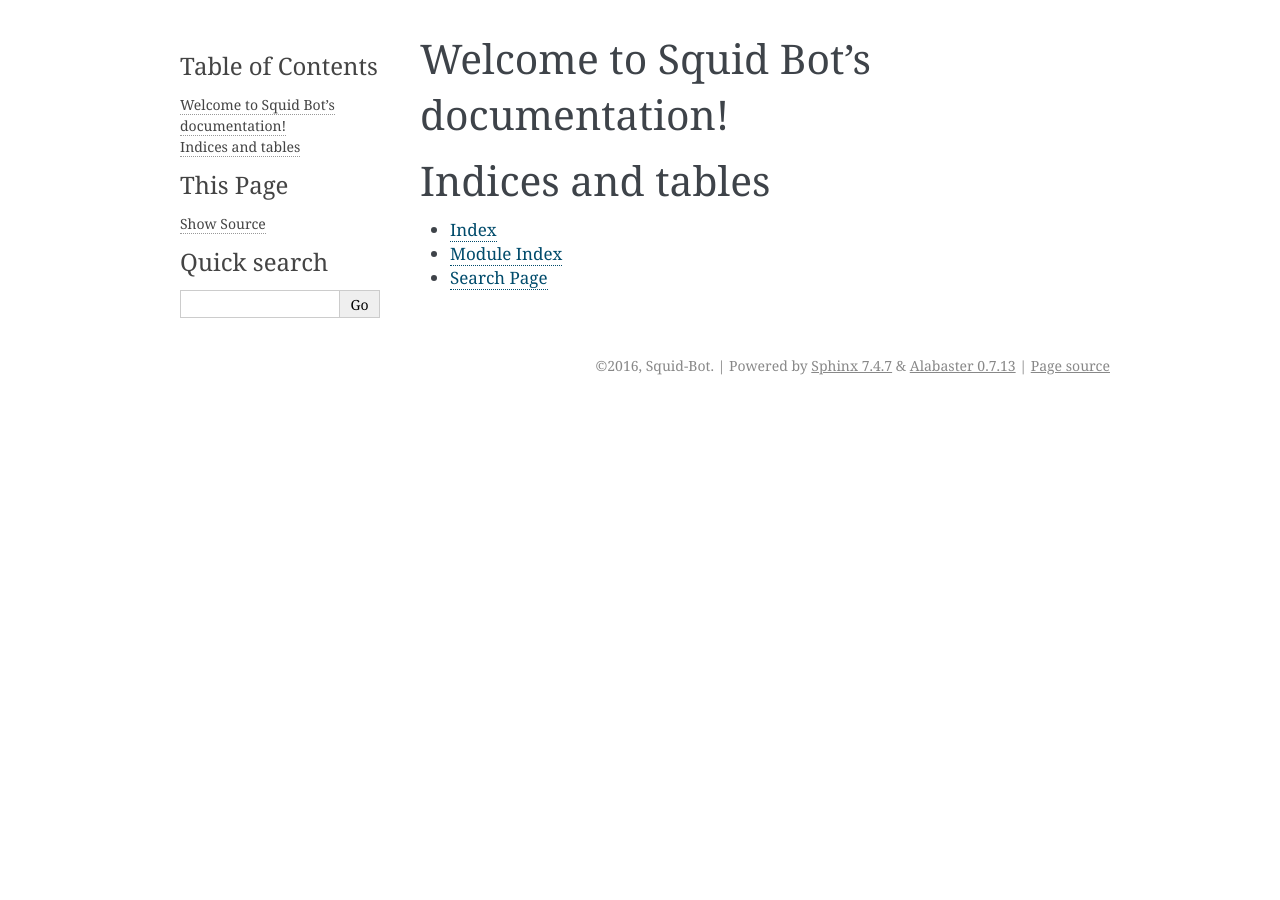
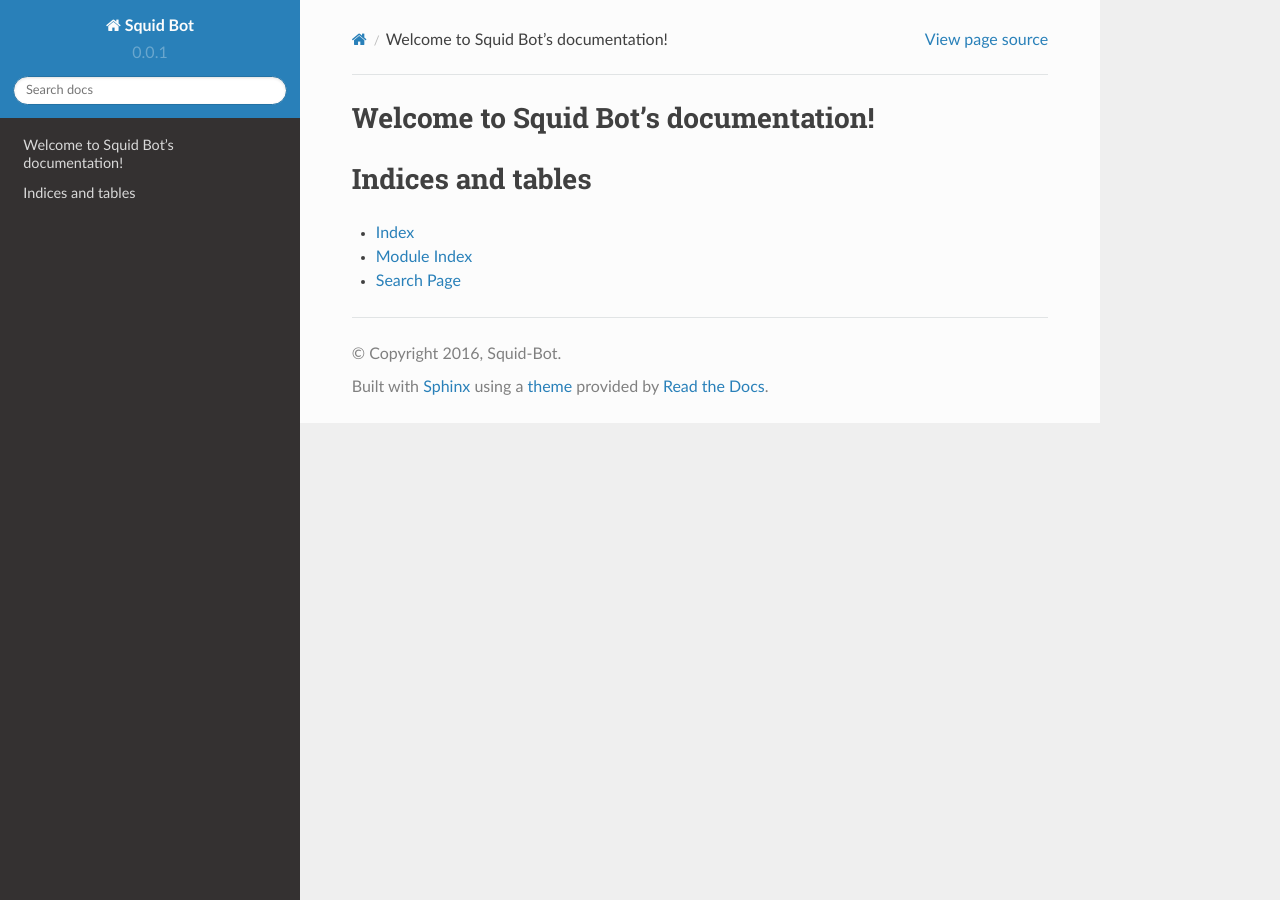
Before and after one commit to bsquidwrd/Squid-Bot, a Sphinx documentation site: the page built from docs/source/index.rst, in a window 1280 px wide. Built offline with Sphinx 7.4.7 and the Read the Docs theme 2.0.0, drawn with Linux system fonts in a browser that asks for light colours.

Commit message:
Use sphinx_rtd_theme because it's sexy

```diff
--- a/docs/source/conf.py
+++ b/docs/source/conf.py
@@ -83,7 +83,10 @@ todo_include_todos = False
 # The theme to use for HTML and HTML Help pages.  See the documentation for
 # a list of builtin themes.
 #
-html_theme = 'alabaster'
+# html_theme = 'alabaster'
+import sphinx_rtd_theme
+html_theme = "sphinx_rtd_theme"
+html_theme_path = [sphinx_rtd_theme.get_html_theme_path()]
 
 # Theme options are theme-specific and customize the look and feel of a theme
 # further.  For a list of options available for each theme, see the
--- a/requirements.txt
+++ b/requirements.txt
@@ -24,5 +24,6 @@ requests-oauthlib==0.7.0
 six==1.10.0
 snowballstemmer==1.2.1
 Sphinx==1.5.1
+sphinx-rtd-theme==0.1.9
 uWSGI==2.0.14
 websockets==3.1
```
